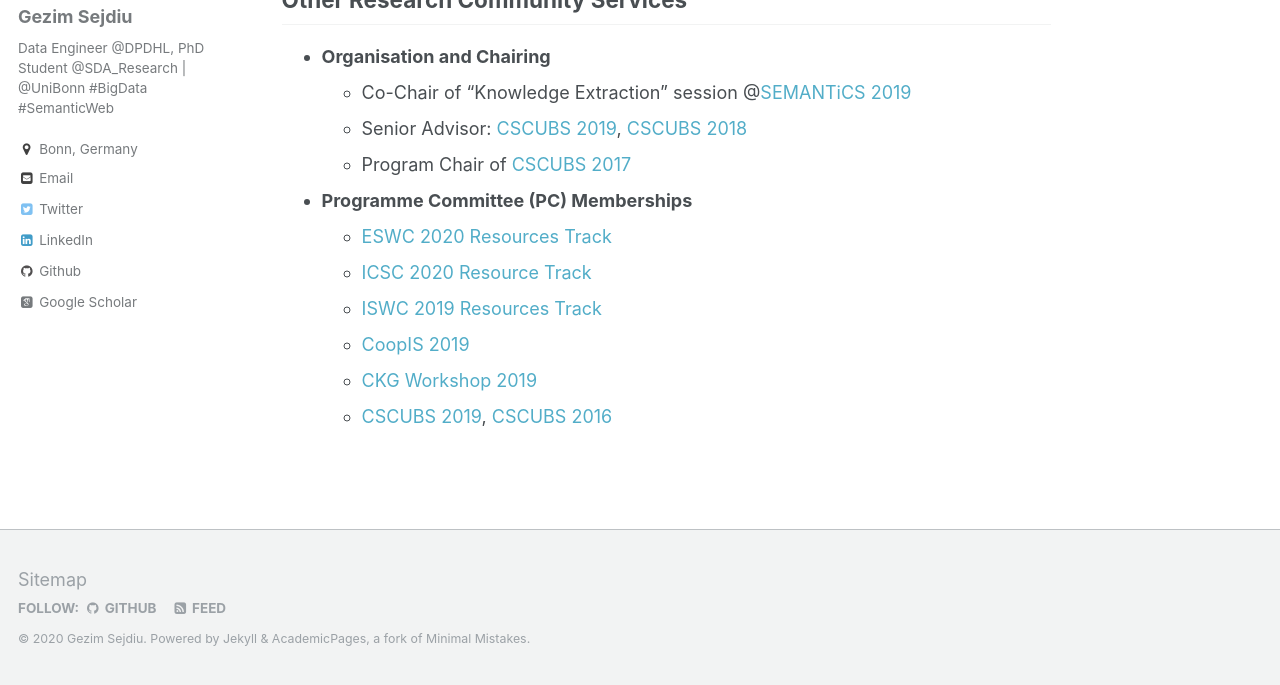
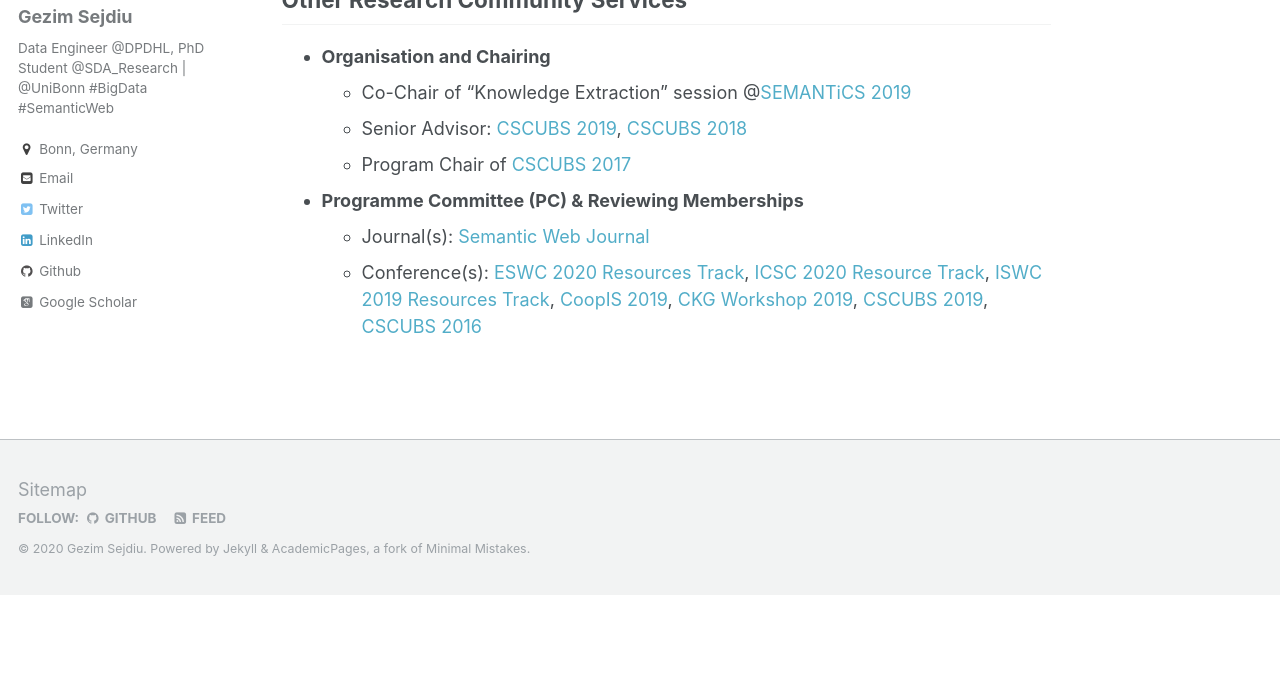
Before and after one commit to GezimSejdiu/gezimsejdiu.github.io, a Jekyll site: the page built from _pages/activities.md, in a window 1280 px wide and 900 px high, scrolled down 995 px, cut to the strip 215-900 px from the top of the window. Built offline with Jekyll 4.4.1, drawn with Linux system fonts in a browser that asks for light colours; some web fonts are replaced; after the commit the page ends 1805 px from its top, so only the background shows below that.

Commit message:
Add SWJ on the activities list

```diff
--- a/_pages/activities.md
+++ b/_pages/activities.md
@@ -38,10 +38,6 @@ I. Ermilov, J. Lehmann, **G. Sejdiu**, L. Bühmann, P. Westphal, C. Stadler, S.
     * Senior Advisor: [CSCUBS 2019](http://cscubs.cs.uni-bonn.de/2019/), [CSCUBS 2018](http://cscubs.cs.uni-bonn.de/2018/)
     * Program Chair of [CSCUBS 2017](http://cscubs.cs.uni-bonn.de/2017/)
 
-  * **Programme Committee (PC) Memberships**
-    * [ESWC 2020 Resources Track](https://2020.eswc-conferences.org/)
-    * [ICSC 2020 Resource Track](https://www.ieee-icsc.org/)
-    * [ISWC 2019 Resources Track](https://iswc2019.semanticweb.org/)
-    * [CoopIS 2019](http://www.otmconferences.org/index.php/conferences/coopis19)
-    * [CKG Workshop 2019](https://wiki.foodmedy.com/index.php/CKG2019)
-    * [CSCUBS 2019](http://cscubs.cs.uni-bonn.de/2019/), [CSCUBS 2016](http://cscubs.cs.uni-bonn.de/2016/)
+  * **Programme Committee (PC) & Reviewing Memberships**
+    * Journal(s): [Semantic Web Journal](http://semantic-web-journal.net/)
+    * Conference(s): [ESWC 2020 Resources Track](https://2020.eswc-conferences.org/), [ICSC 2020 Resource Track](https://www.ieee-icsc.org/), [ISWC 2019 Resources Track](https://iswc2019.semanticweb.org/), [CoopIS 2019](http://www.otmconferences.org/index.php/conferences/coopis19), [CKG Workshop 2019](https://wiki.foodmedy.com/index.php/CKG2019), [CSCUBS 2019](http://cscubs.cs.uni-bonn.de/2019/), [CSCUBS 2016](http://cscubs.cs.uni-bonn.de/2016/)
```
Also changed, not shown: _pages/teaching.md (+0 -1 lines).
